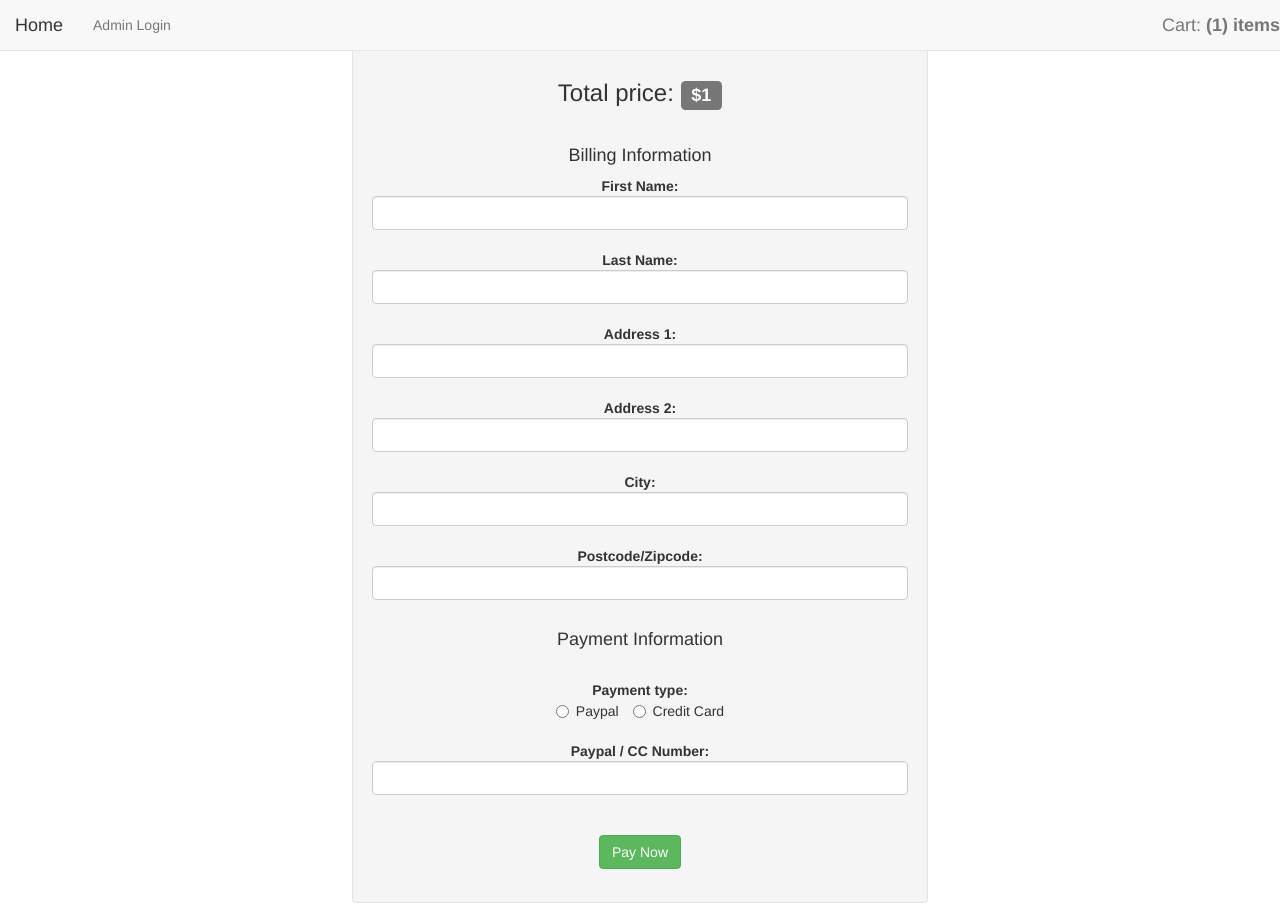
After one commit to VampireTeeth/simple_store, a Django app: template storeapp/templates/checkout.html in a window 1280 px wide. The commit adds this page. Run offline with Django 3.2, Linux system fonts and the light colour scheme; the template is opened without the code that fills it: most values are stand-ins (such as "Sample title", 1, 10 or a date in 2020); some libraries are stand-ins or nearby versions.

Commit message:
shopping cart and check out

```diff
--- a/simple_store/urls.py
+++ b/simple_store/urls.py
@@ -8,6 +8,6 @@ urlpatterns = patterns('',
     # url(r'^$', 'simple_store.views.home', name='home'),
     # url(r'^blog/', include('blog.urls')),
 
-    url(r'^store/$', include(store_urls)),
+    url(r'^store/', include(store_urls)),
     url(r'^admin/', include(admin.site.urls)),
 )
--- /dev/null
+++ b/storeapp/templates/base.html
@@ -0,0 +1,39 @@
+  <head>
+    <script src="//code.jquery.com/jquery-1.11.2.min.js"></script>
+    <script src="//maxcdn.bootstrapcdn.com/bootstrap/3.3.4/js/bootstrap.min.js"></script>
+    <link href="//maxcdn.bootstrapcdn.com/bootstrap/3.3.4/css/bootstrap.min.css" rel="stylesheet"/>
+  </head>
+  <body>
+    <style type="text/css">
+      .centerdiv
+      {
+      width: 45%;
+      margin-left: auto;
+      margin-right: auto;
+      text-align: center;
+      }
+
+      .imgscale
+      {
+        max-width: 64px;
+        max-height: 64px;
+      }
+    </style>
+
+    <nav class="navbar navbar-default navbar-fixed-top" role="navigation">
+      <ul class="nav navbar-nav navbar-left">
+        <li><a class="navbar-brand" href="/store/">Home</a></li>
+        <li><a href="/admin-login/">Admin Login</a></li>
+      </ul>
+
+      <ul class="nav navbar-nav navbar-right">
+        <li><a class="navbar-brand" href="/store/cart/">Cart: <b>({{ cart_size }}) items</b></a></li>
+      </ul>
+    </nav>
+
+    <br/>
+    <br/>
+    {% block main_container %}
+    {% endblock %}
+  </body>
+</html>
--- /dev/null
+++ b/storeapp/templates/checkout.html
@@ -0,0 +1,61 @@
+{% extends 'base.html' %}
+
+{% block main_container %}
+
+<div class="container well centerdiv">
+  <h3>Total price:
+    <span class="label label-default">&dollar;{{total_price}}</span>
+    <br/>
+  </h3>
+  <br/>
+
+  <form method="post" action="/store/cart/checkout/complete/">
+    {% csrf_token %}
+    <h4>Billing Information</h4>
+    <b>First Name:</b>
+    <input type="text" name="first_name" class="form-control"/>
+
+    <br/>
+    <b>Last Name:</b>
+    <input type="text" name="last_name" class="form-control"/>
+
+    <br/>
+    <b>Address 1:</b>
+    <input type="text" name="address1" class="form-control"/>
+
+    <br/>
+    <b>Address 2:</b>
+    <input type="text" name="address2" class="form-control"/>
+
+    <br/>
+    <b>City:</b>
+    <input type="text" name="city" class="form-control"/>
+
+    <br/>
+    <b>Postcode/Zipcode:</b>
+    <input type="text" name="postcode" class="form-control"/>
+
+    <br/>
+    <h4>Payment Information</h4>
+    <br/>
+    <b>Payment type:</b>
+
+    <br/>
+    <label class="radio-inline">
+      <input type="radio" name="payment_type" value="paypal" /> Paypal
+    </label>
+    <label class="radio-inline">
+      <input type="radio" name="payment_type" value="credit_card" /> Credit Card
+    </label>
+    <br />
+    <br />
+
+    <b>Paypal / CC Number:</b>
+    <input type="text" name="payment_data" class="form-control"/>
+
+    <br />
+    <br />
+    <input type="submit" value="Pay Now" class="btn btn-success"/>
+  </form>
+</div>
+{% endblock %}
--- a/storeapp/urls.py
+++ b/storeapp/urls.py
@@ -5,5 +5,9 @@ urlpatterns = patterns('',
     # Examples:
     # url(r'^$', 'simple_store.views.home', name='home'),
     # url(r'^blog/', include('blog.urls')),
-    url(r'^$', views.catalog, name="catalog"),
+    url(r'^$', views.catalog, name='catalog'),
+    url(r'^cart/$', views.cart, name='cart'),
+    url(r'^cart/remove/$', views.removeFromCart),
+    url(r'^cart/checkout/$', views.checkout),
+    url(r'^cart/checkout/complete/$', views.completeOrder),
 )
```
Also changed, not shown: init_db.py (added, +48 -0 lines), storeapp/models.py (+5 -2 lines), storeapp/templates/cart.html (added, +42 -0 lines), storeapp/templates/catalog.html (+24 -22 lines), storeapp/templates/complete_order.html (added, +11 -0 lines), storeapp/views.py (+72 -6 lines).
